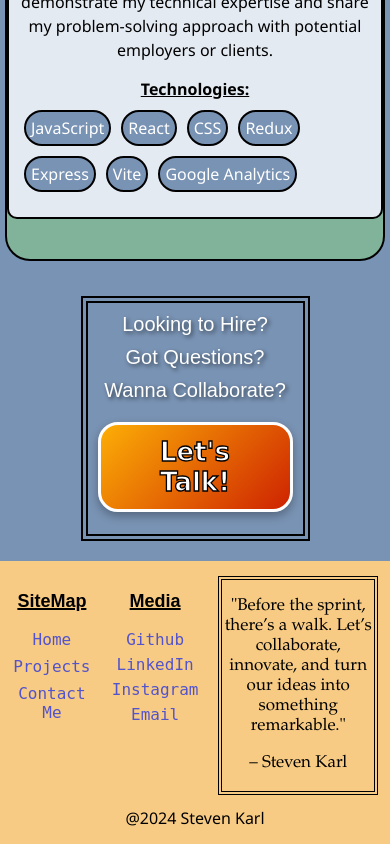
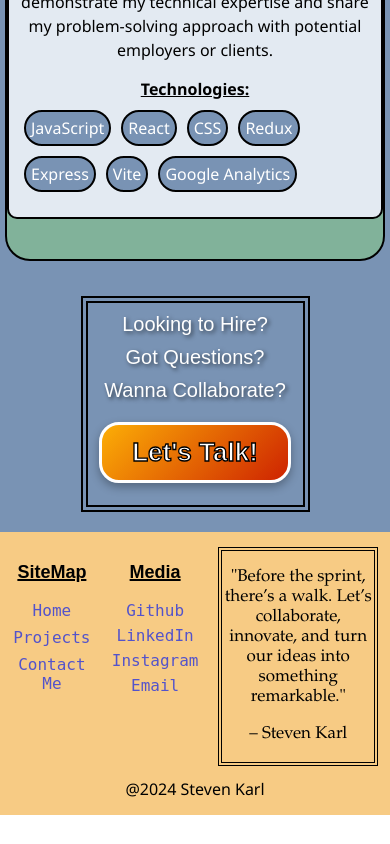
Before and after one commit to Sidewayswalker/Sidewayswalker.github.io, a React (Vite) app: page /Projects in a window 390 px wide. Shown: the part 2057-2901 px from the top of the page. After the commit the page ends 2872 px from the top, so only its background shows below. Built offline with nearby package versions, Linux system fonts and the light colour scheme.

Commit message:
take 2 of fixing button in phone view

```diff
--- a/src/components/Projects/ConnectProjects/ConnectProjects.css
+++ b/src/components/Projects/ConnectProjects/ConnectProjects.css
@@ -1,72 +1,65 @@
 .container-ConnectProjects {
-/* Vibrant background */
-    border-color: rgb(255, 182, 59); /* Complementary border color */
-    padding: 20px 0px; /* Consistent padding */
-    display: flex; /* Enable flexbox */
+    border-color: rgb(255, 182, 59); /* Border color */
+    padding: 20px 0; /* Padding */
+    display: flex;
     justify-content: center; /* Horizontal centering */
-    align-items: center; /* Vertical centering (optional) */
-    height: auto; /* Ensure proper height; set a specific value if needed */
-    text-align: center; /* Text alignment for children */
+    align-items: center; /* Vertical centering */
+    height: auto;
+    text-align: center;
 }
 
 .Container-ConnectProjects-Inner {
-    border-style: double; /* Adds a decorative border */
+    border-style: double;
     border-width: 7px;
-    width: 50%; /* Ensure it adapts to the container */
-    padding: 10px; /* Add some padding */
-    text-align: center; /* Center text inside */
+    width: 50%;
+    padding: 10px;
+    text-align: center;
 }
-
-
-
 
 .ConnectProjects-Text {
     display: flex;
     flex-direction: column;
     gap: 10px;
-    font-family: 'Arial', sans-serif; /* Clean and professional */
-    font-size: 20px; /* Increase readability */
-    color: #ffffff; /* Contrast with background */
-    text-shadow: 2px 2px 4px rgba(0, 0, 0, 0.6); /* Adds depth */
-    margin-bottom: 20px; /* Spacing from button */
+    font-family: 'Arial', sans-serif; /* Clean font */
+    font-size: 20px;
+    color: #ffffff;
+    text-shadow: 2px 2px 4px rgba(0, 0, 0, 0.6);
+    margin-bottom: 20px;
 }
 
 .ConnectProjects-Button {
     display: inline-block;
-    background: linear-gradient(135deg, rgb(252, 174, 6), rgb(206, 35, 1)); /* Fun gradient */
-    color: #ffffff; /* White text for contrast */
+    background: linear-gradient(135deg, rgb(252, 174, 6), rgb(206, 35, 1));
+    color: #ffffff;
     -webkit-text-stroke-width: 1.2px;
     -webkit-text-stroke-color: black;
-    font-family: 'Comic Sans MS', sans-serif; /* Quirky font */
+    font-family: 'Arial', sans-serif; /* Changed from Comic Sans */
     font-size: 26px;
     font-weight: bolder;
-    padding: 12px 30px; /* Comfortable padding */
-    border: 3px solid rgb(255, 255, 255); /* White border for pop */
-    border-radius: 20px; /* Fully rounded button */
-    box-shadow: 0px 4px 10px rgba(0, 0, 0, 0.3); /* Adds depth */
-    transition: all 0.3s ease; /* Smooth hover animations */
+    padding: 12px 30px;
+    border: 3px solid rgb(255, 255, 255);
+    border-radius: 20px;
+    box-shadow: 0px 4px 10px rgba(0, 0, 0, 0.3);
+    transition: all 0.3s ease;
     cursor: pointer;
     margin-bottom: 12px;
 }
 
-/* Button hover effect */
 .ConnectProjects-Button:hover {
-    background: linear-gradient(135deg, rgb(206, 35, 1), rgb(252, 174, 6)); /* Reverse gradient */
-    color: #ffffff;
-    border-color: rgb(255, 255, 255); /* Match border color */
-    transform: scale(1.1); /* Slightly enlarges the button */
-    box-shadow: 0px 8px 20px rgba(0, 0, 0, 0.4); /* More pronounced shadow */
+    background: linear-gradient(135deg, rgb(206, 35, 1), rgb(252, 174, 6));
+    transform: scale(1.1);
+    box-shadow: 0px 8px 20px rgba(0, 0, 0, 0.4);
 }
 
-/* Button active effect */
 .ConnectProjects-Button:active {
-    transform: scale(0.95); /* Shrinks slightly when clicked */
-    box-shadow: 0px 2px 5px rgba(0, 0, 0, 0.2); /* Reduces shadow */
+    transform: scale(0.95);
+    box-shadow: 0px 2px 5px rgba(0, 0, 0, 0.2);
 }
 
 .LetsTalkButton {
-    color: white; /* White text for contrast */
+    color: white;
     -webkit-text-stroke-width: 1.3px;
     -webkit-text-stroke-color: black;
     text-decoration: none;
+    font-family: 'Arial', sans-serif; /* Added consistent font-family */
 }
```
